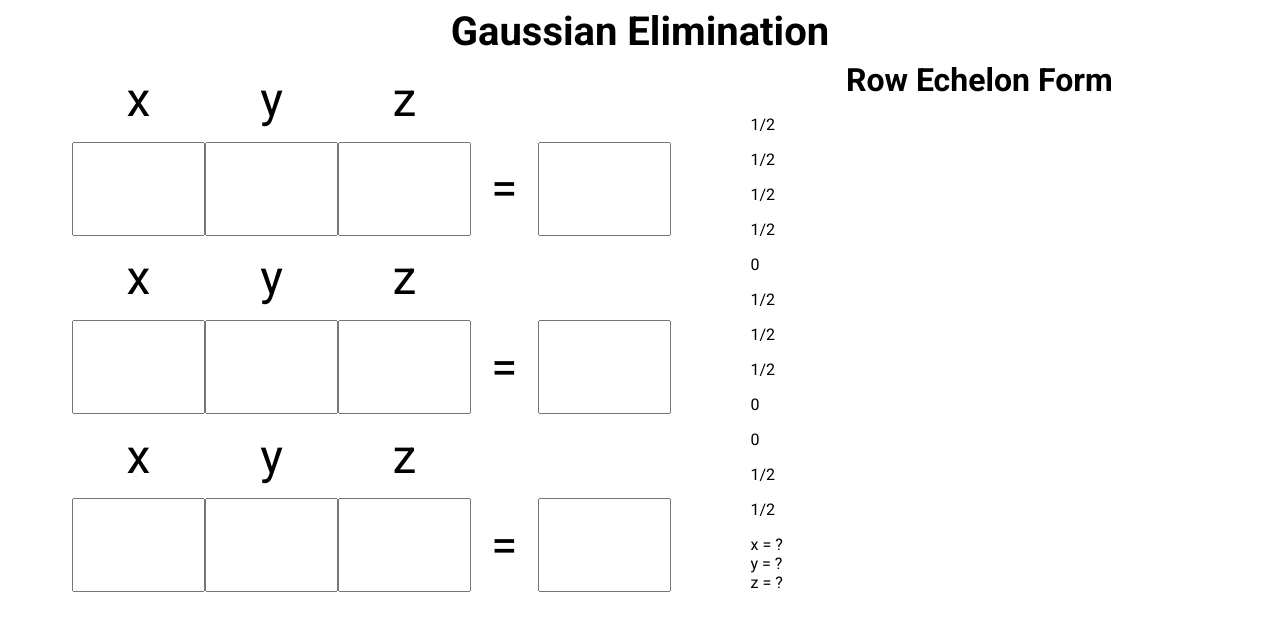
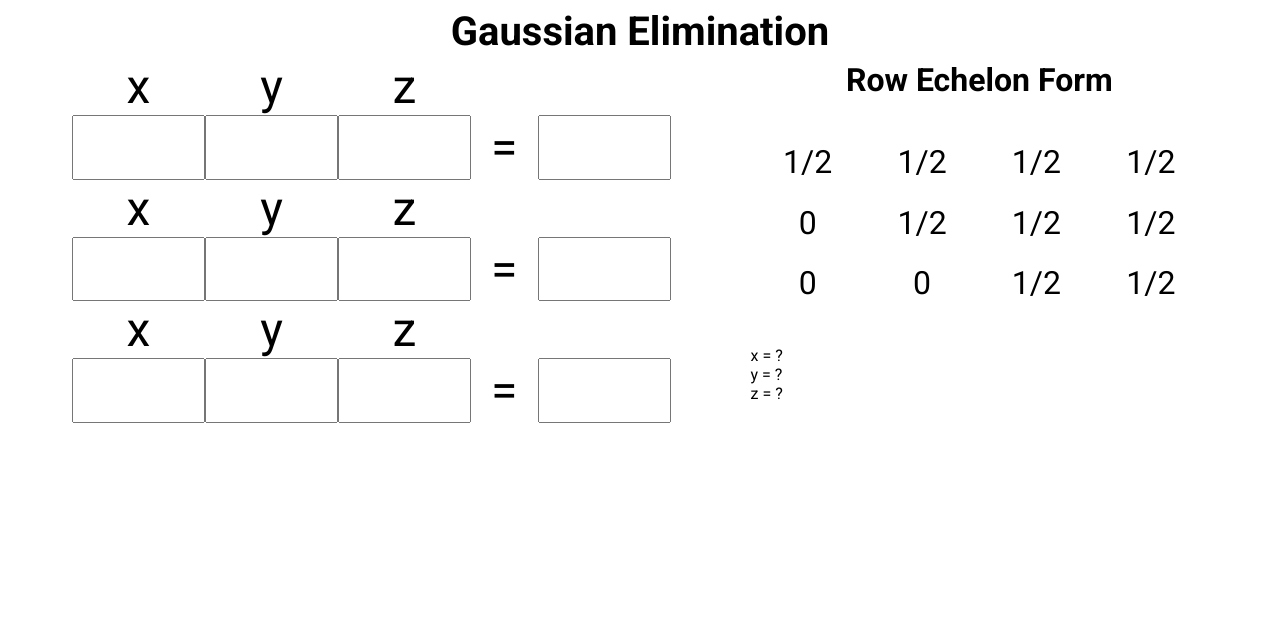
Before and after one commit to yangavin/Gaussian-Elimination, a plain HTML site: page index.html in a window 1280 px wide. Drawn offline with Linux system fonts and the light colour scheme.

Commit message:
Finished styling row-echelon-container

```diff
--- a/index.html
+++ b/index.html
@@ -26,7 +26,7 @@
         <div id="result-container">
             <h1>Row Echelon Form</h1>
             <div id="row-echelon-container">
-                <p id="echelonx1"></p>1/2<p id="echelony1">1/2</p><p id="echelonz1">1/2</p><p id="echelona1">1/2</p>
+                <p id="echelonx1">1/2</p><p id="echelony1">1/2</p><p id="echelonz1">1/2</p><p id="echelona1">1/2</p>
                 <p id="echelonx2">0</p><p id="echelony2">1/2</p><p id="echelonz2">1/2</p><p id="echelona2">1/2</p>
                 <p id="echelonx3">0</p><p id="echelony3">0</p><p id="echelonz3">1/2</p><p id="echelona3">1/2</p>
             </div>
--- a/style.css
+++ b/style.css
@@ -50,3 +50,15 @@ main{
 #result-container{
     flex-grow: 1;
 }
+
+#row-echelon-container{
+    height: 50%;
+    display: grid;
+    grid-template: 1fr 1fr 1fr / 1fr 1fr 1fr 1fr;
+    margin: 2rem 0;
+}
+
+#row-echelon-container p{
+    font-size: 2rem;
+    margin: auto;
+}
```
